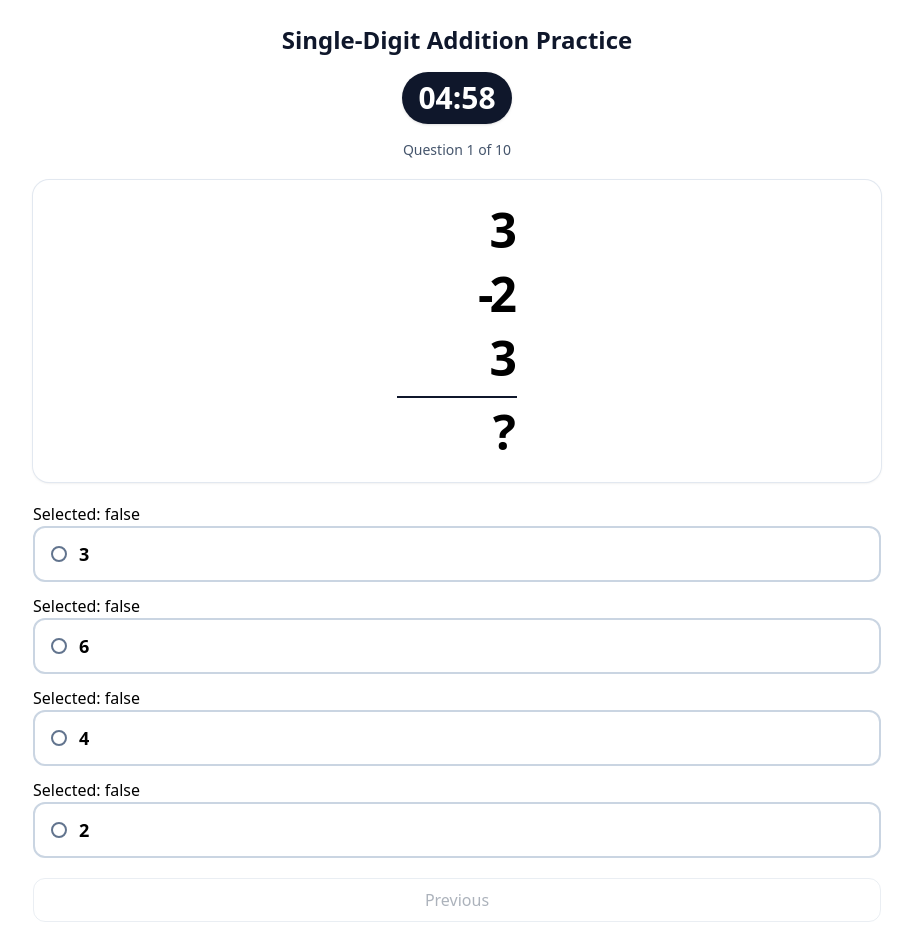
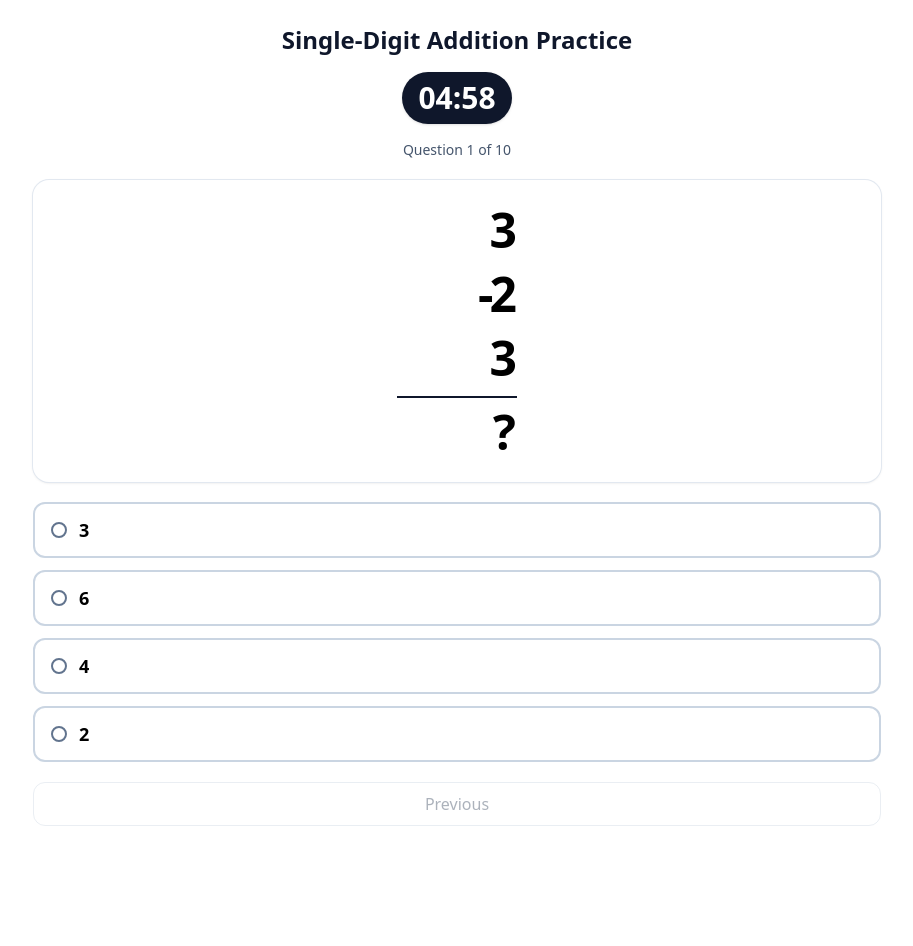
Before and after one commit to prafulhk/child-learning-platform, an Angular app in the folder apps/web/: page / in a window 1280 px wide. Both pictures are taken after a click on the button "Start Practice". Shown: the whole page, without its empty margins (183-1096 px from the left). After the commit the page ends 850 px from the top, so only its background shows below. Built offline with nearby package versions, Linux system fonts and the light colour scheme.

Commit message:
fix: removed debus

```diff
--- a/apps/web/src/app/shared/components/answer-option/answer-option.component.html
+++ b/apps/web/src/app/shared/components/answer-option/answer-option.component.html
@@ -1,4 +1,3 @@
-<p>Selected: {{ selected }}</p>
 <button type="button"
     class="answer-option flex min-h-11 w-full items-center gap-3 rounded-xl border-2 border-slate-300 bg-white px-4 py-3 text-left text-lg font-semibold outline-none transition-colors"
     [ngClass]="{
```
